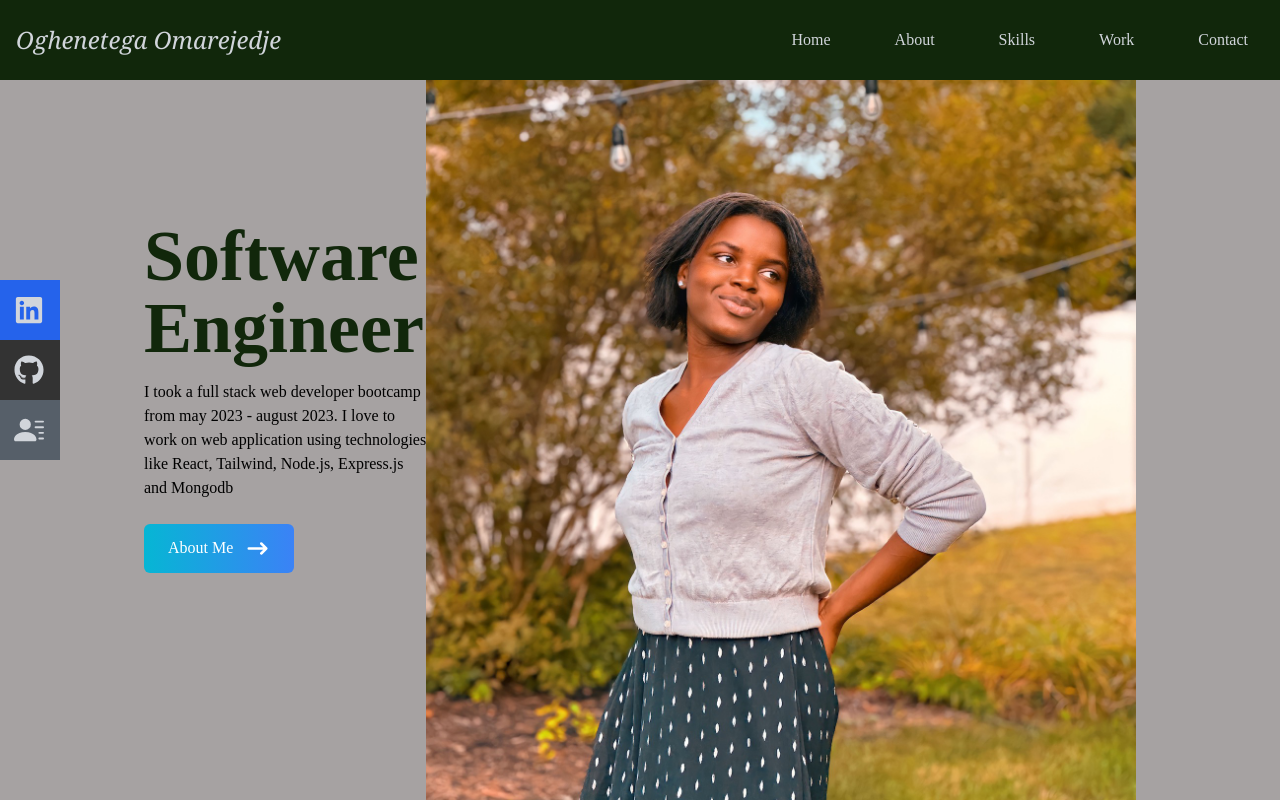
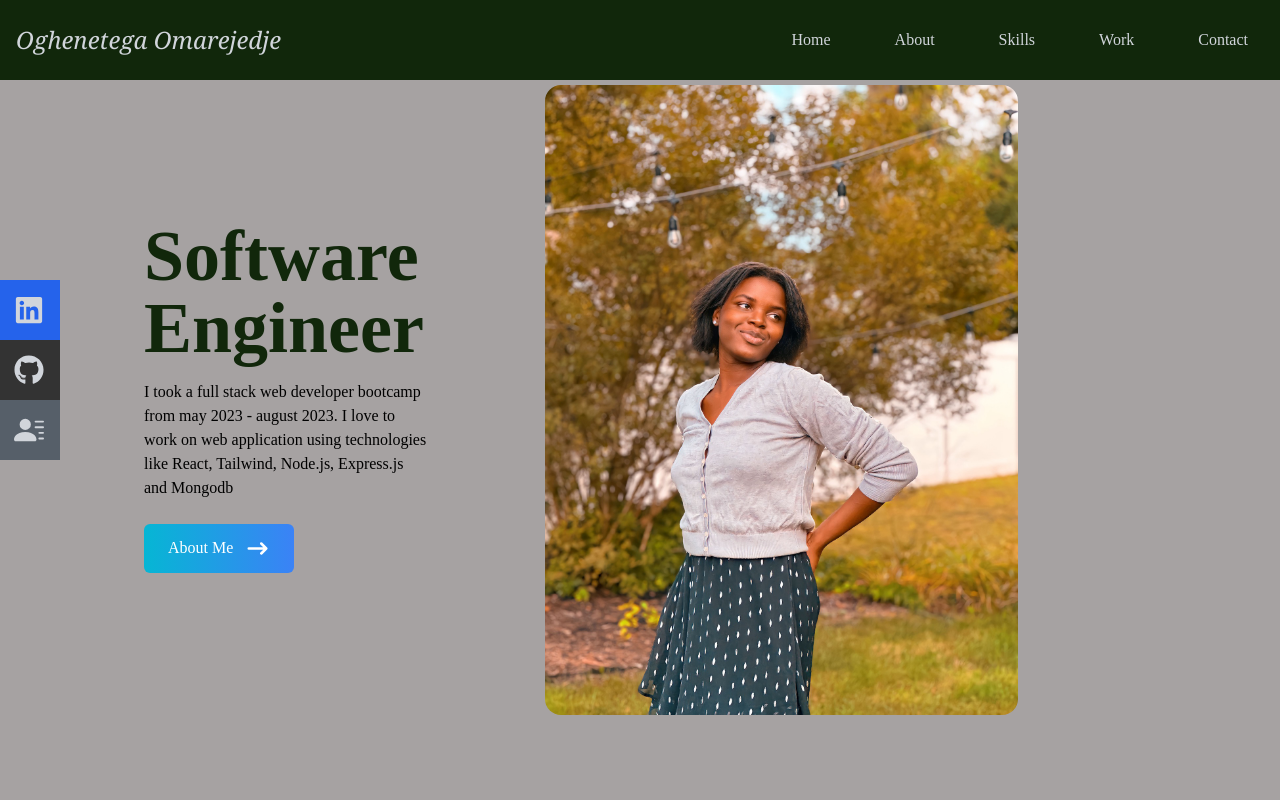
Before and after one commit to tegaomare/react-personal-portfolio, a React (Create React App) app: page / in a window 1280 px wide. Shown: the top 800 px of the page. Built offline with nearby package versions, Linux system fonts and the light colour scheme.

Commit message:
img reseized

```diff
--- a/src/components/Home.jsx
+++ b/src/components/Home.jsx
@@ -36,7 +36,7 @@
         <img
           src={me}
           alt="my profile"
-          className="rounded-2xl mx-auto w-2/3 md:w-full"
+          className="rounded-2xl mx-auto w-2/3 md:w-65%"
         />
       </div>
     </div>
```
